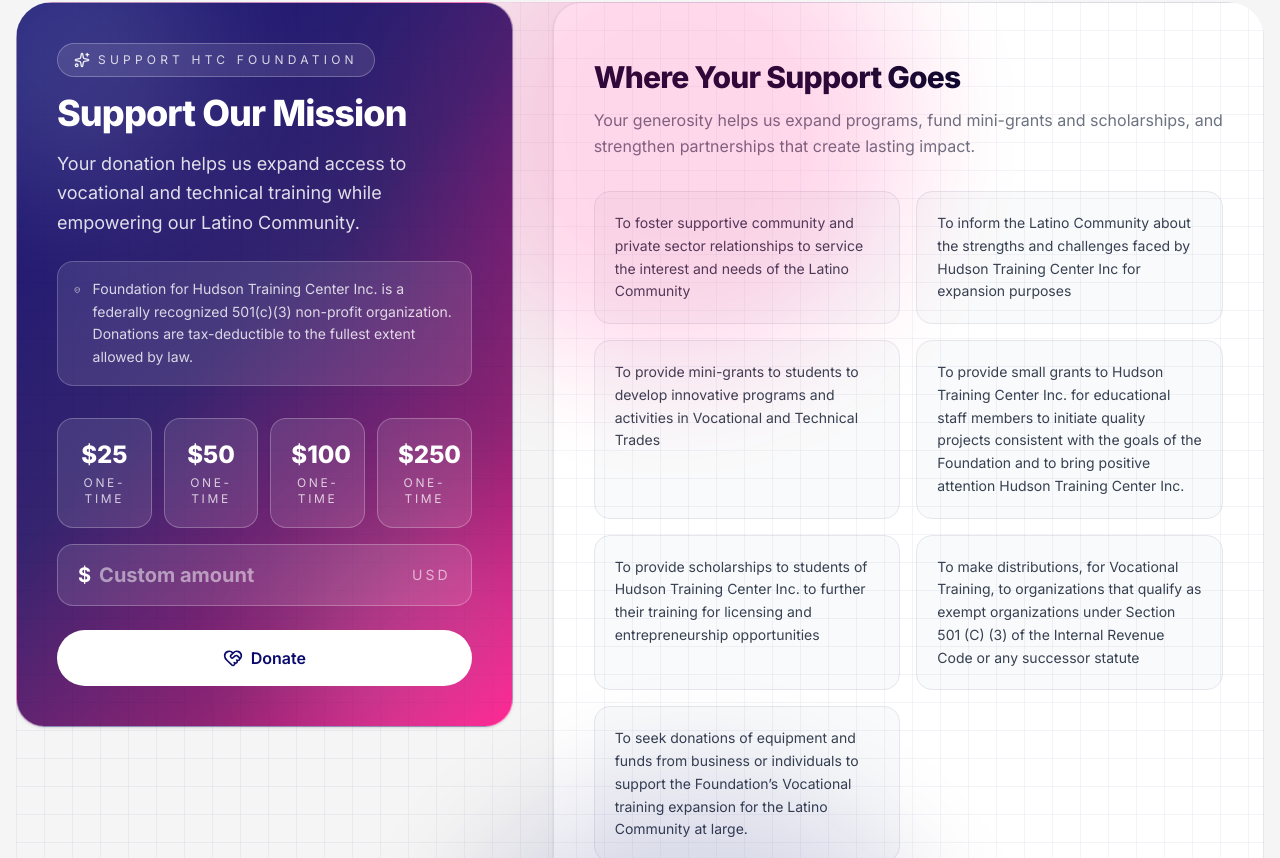
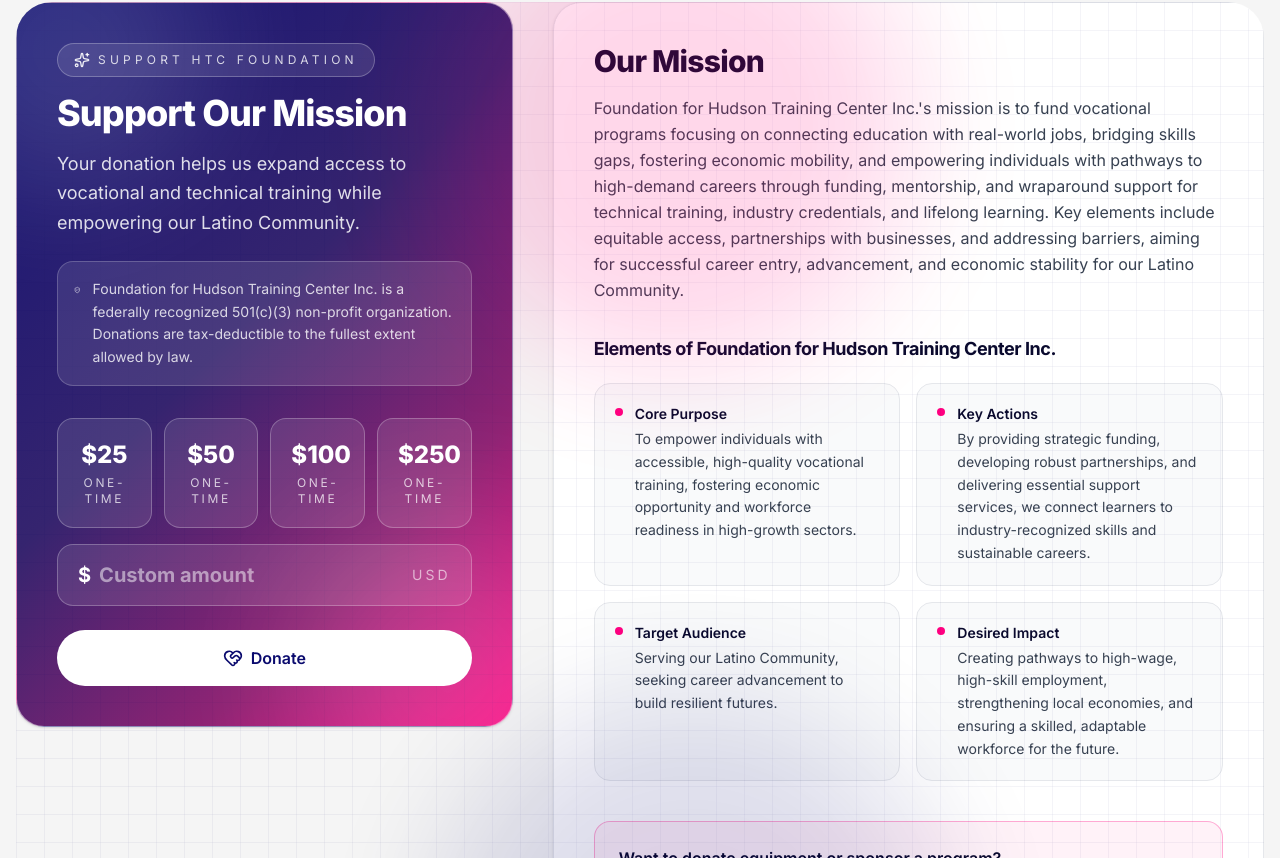
Before and after one commit to htc-software/HTC-FUNDATION, a Next.js app: page /donate in a window 1280 px wide. Shown: the part 462-1320 px from the top of the page. Built offline with nearby package versions, Linux system fonts and the light colour scheme.

Commit message:
cambio de texto en el apartado de donate

```diff
--- a/app/donate/page.tsx
+++ b/app/donate/page.tsx
@@ -10,14 +10,23 @@ export const metadata: Metadata = {
 }
 
 export default function DonatePage() {
-  const initiatives = [
-    "To foster supportive community and private sector relationships to service the interest and needs of the Latino Community",
-    "To inform the Latino Community about the strengths and challenges faced by Hudson Training Center Inc for expansion purposes",
-    "To provide mini-grants to students to develop innovative programs and activities in Vocational and Technical Trades",
-    "To provide small grants to Hudson Training Center Inc. for educational staff members to initiate quality projects consistent with the goals of the Foundation and to bring positive attention Hudson Training Center Inc.",
-    "To provide scholarships to students of Hudson Training Center Inc. to further their training for licensing and entrepreneurship opportunities",
-    "To make distributions, for Vocational Training, to organizations that qualify as exempt organizations under Section 501 (C) (3) of the Internal Revenue Code or any successor statute",
-    "To seek donations of equipment and funds from business or individuals to support the Foundation’s Vocational training expansion for the Latino Community at large.",
+  const elements = [
+    {
+      label: "Core Purpose",
+      text: "To empower individuals with accessible, high-quality vocational training, fostering economic opportunity and workforce readiness in high-growth sectors.",
+    },
+    {
+      label: "Key Actions",
+      text: "By providing strategic funding, developing robust partnerships, and delivering essential support services, we connect learners to industry-recognized skills and sustainable careers.",
+    },
+    {
+      label: "Target Audience",
+      text: "Serving our Latino Community, seeking career advancement to build resilient futures.",
+    },
+    {
+      label: "Desired Impact",
+      text: "Creating pathways to high-wage, high-skill employment, strengthening local economies, and ensuring a skilled, adaptable workforce for the future.",
+    },
   ]
 
   return (
@@ -111,25 +120,38 @@ export default function DonatePage() {
             <div className="lg:col-span-7">
               <div className="rounded-[28px] bg-white border border-[#e5e7eb] shadow-sm overflow-hidden animate-in fade-in-0 slide-in-from-bottom-4 duration-700 delay-150">
                 <div className="p-8 md:p-10">
-                  <h3 className="mt-4 text-[#0a0a2e] text-2xl md:text-3xl font-extrabold tracking-tight">
-                    Where Your Support Goes
+                  <h3 className="text-[#0a0a2e] text-2xl md:text-3xl font-extrabold tracking-tight">
+                    Our Mission
                   </h3>
-                  <p className="mt-3 text-[#6b7280] leading-relaxed">
-                    Your generosity helps us expand programs, fund mini-grants and scholarships, and strengthen partnerships
-                    that create lasting impact.
+                  <p className="mt-4 text-[#374151] text-sm md:text-base leading-relaxed">
+                    Foundation for Hudson Training Center Inc.'s mission is to fund vocational programs focusing on connecting
+                    education with real-world jobs, bridging skills gaps, fostering economic mobility, and empowering individuals
+                    with pathways to high-demand careers through funding, mentorship, and wraparound support for technical
+                    training, industry credentials, and lifelong learning. Key elements include equitable access, partnerships
+                    with businesses, and addressing barriers, aiming for successful career entry, advancement, and economic
+                    stability for our Latino Community.
                   </p>
 
-                  <div className="mt-8 grid grid-cols-1 md:grid-cols-2 gap-4">
-                    {initiatives.map((text, idx) => (
+                  <div className="mt-8">
+                    <h4 className="text-[#0a0a2e] text-lg font-bold tracking-tight mb-5">
+                      Elements of Foundation for Hudson Training Center Inc.
+                    </h4>
+                    <div className="grid grid-cols-1 md:grid-cols-2 gap-4">
+                      {elements.map((item, idx) => (
                         <div
                           key={idx}
                           className="group rounded-2xl border border-[#e5e7eb] bg-[#f9fafb] p-5 transition-all hover:-translate-y-0.5 hover:border-[#0a0a6e]/40 hover:shadow-sm"
                         >
                           <div className="flex items-start gap-3">
-                          <p className="text-[#374151] text-sm leading-relaxed group-hover:text-[#111827]">{text}</p>
+                            <div className="mt-1 w-2 h-2 rounded-full bg-[#ff0080] shrink-0" />
+                            <div>
+                              <p className="text-[#0a0a2e] text-sm font-semibold mb-1">{item.label}</p>
+                              <p className="text-[#374151] text-sm leading-relaxed group-hover:text-[#111827]">{item.text}</p>
+                            </div>
                           </div>
                         </div>
                       ))}
+                    </div>
                   </div>
 
                   <div className="mt-10 rounded-2xl border border-[#ff0080]/30 bg-[#ff0080]/5 p-6">
```
Lines whose indentation alone changed are shown as unchanged.
